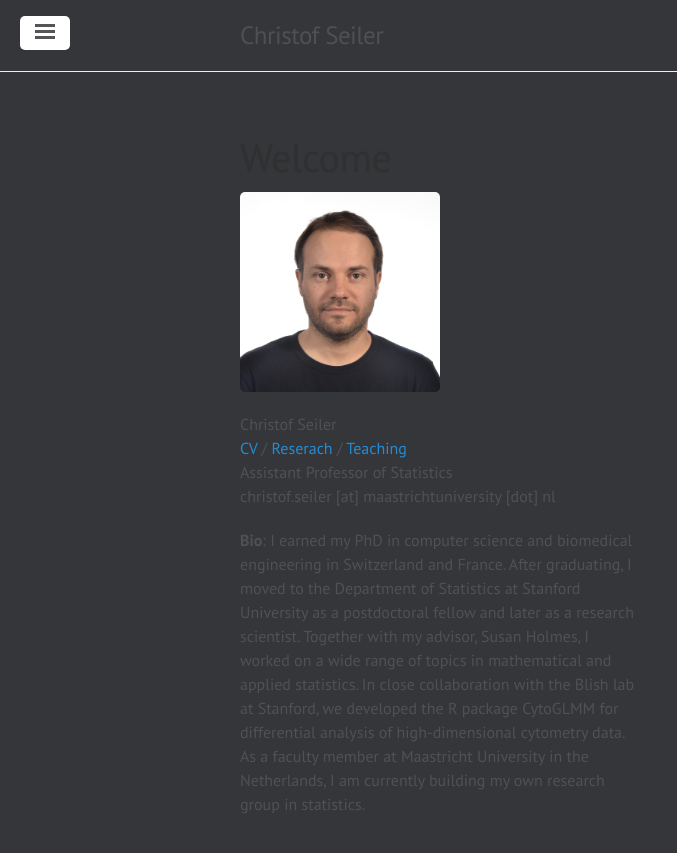
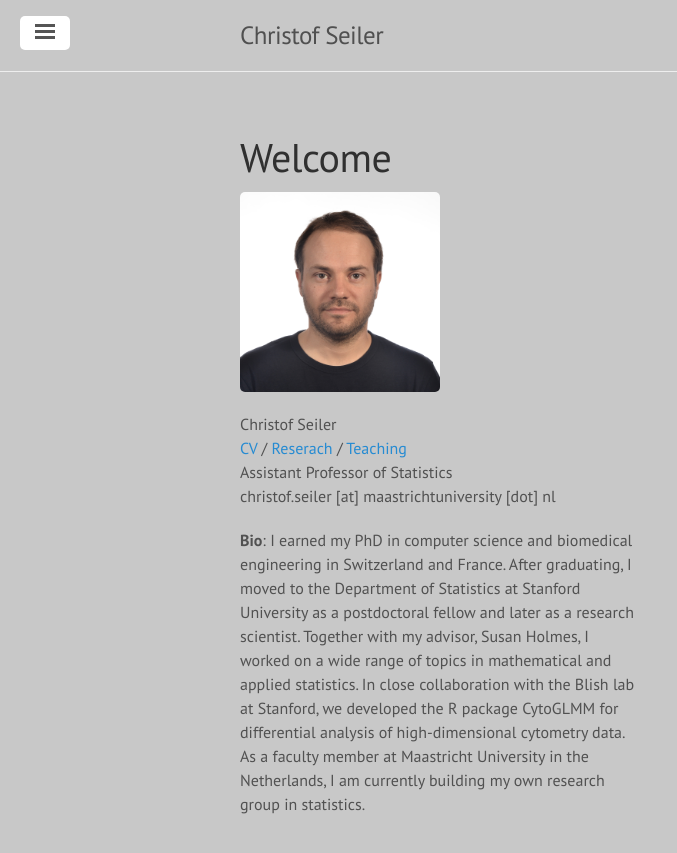
Before and after one commit to ChristofSeiler/ChristofSeiler.github.io, a Jekyll site: the page built from index.html, in a window 1280 px wide. Shown: the top 853 px of the page, without its empty margins (0-677 px from the left). Built offline with Jekyll 4.4.1, drawn with Linux system fonts in a browser that asks for light colours; the list of posts is cut into pages by our own code.

Commit message:
change bkg to light gray

```diff
--- a/public/css/lanyon.css
+++ b/public/css/lanyon.css
@@ -40,7 +40,7 @@ body {
   overflow-x: hidden;
   font-size: 16px;
   line-height: 1.5;
-  background-color: #35363a;
+  background-color: #c8c8c8; /* dark #35363a; */
 }
 @media (min-width: 38em) {
   html {
@@ -55,7 +55,7 @@ html {
 h1, h2, h3, h4, h5, h6 {
   font-family: "PT Sans", Helvetica, Arial, sans-serif;
   font-weight: 400;
-  color: #ddd;
+  color: #313131;
   letter-spacing: -.025rem;
 }
 
```
